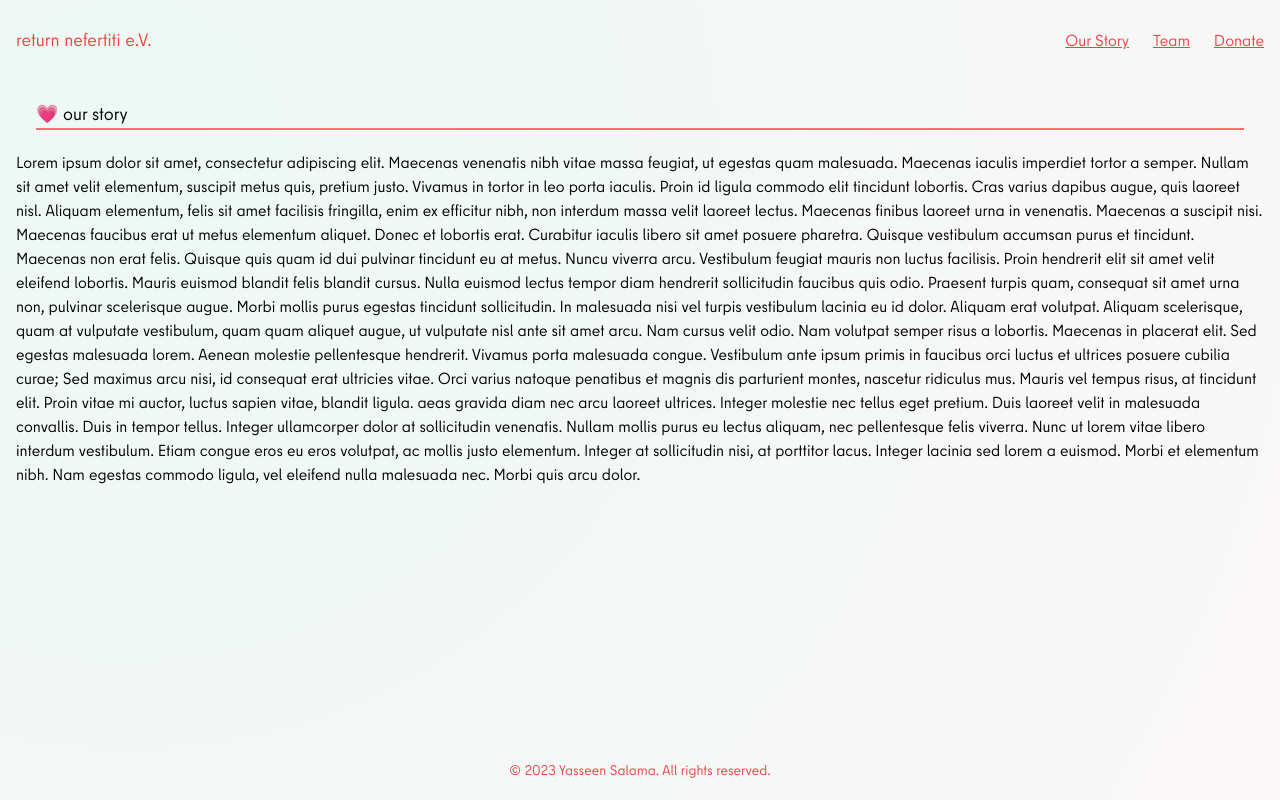
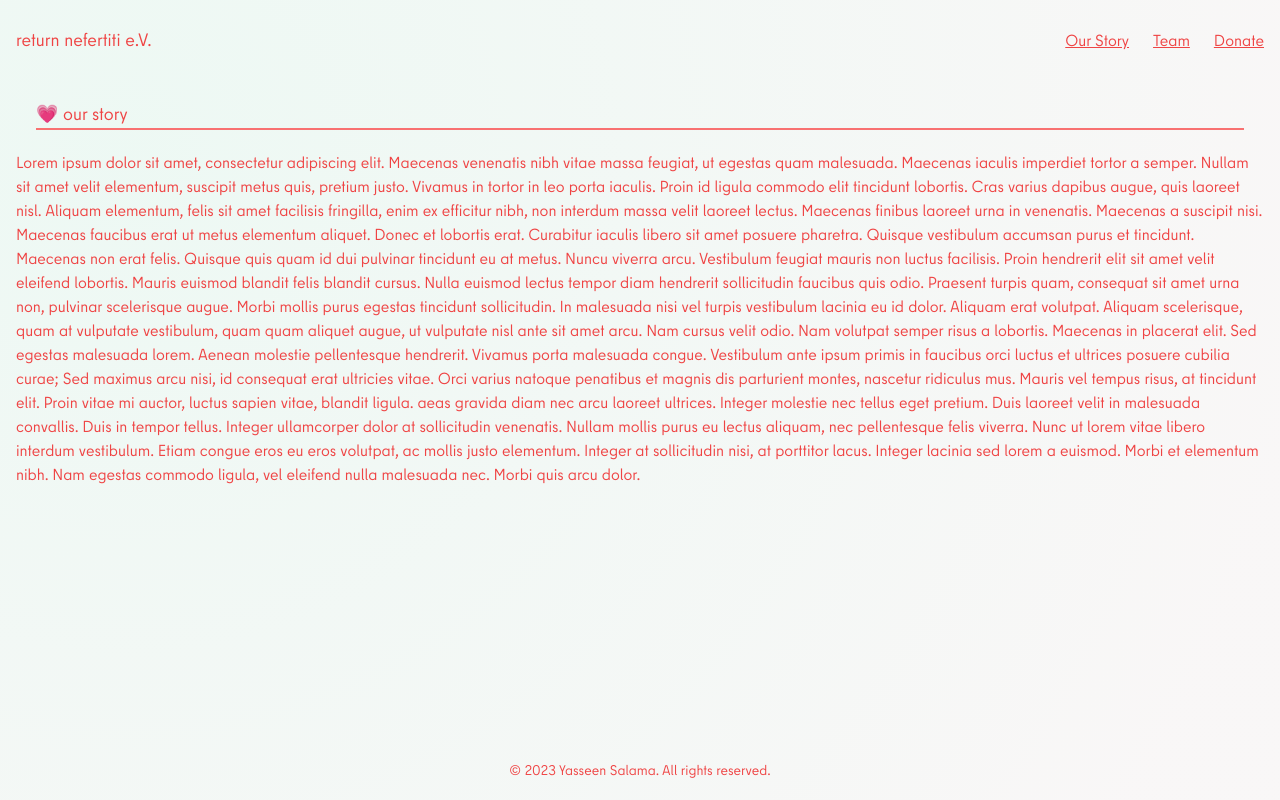
Before and after one commit to yasseen-salama/return-nefertiti, a Next.js app: page /our-story in a window 1280 px wide. Built offline with nearby package versions, Linux system fonts and the light colour scheme.

Commit message:
change text color

```diff
--- a/app/our-story/page.tsx
+++ b/app/our-story/page.tsx
@@ -1,5 +1,5 @@
 export default function OurStory() {
-    return <div className="w-full h-20 bg-transparent sticky top-0">
+    return <div className="w-full h-20 bg-transparent sticky top-0 text-red-500">
         <div className="container mx-auto px-4 h-full">
           <h1 className="border-b-2 border-red-400 m-5 text-lg font-custom1">
             💗 our story
```
